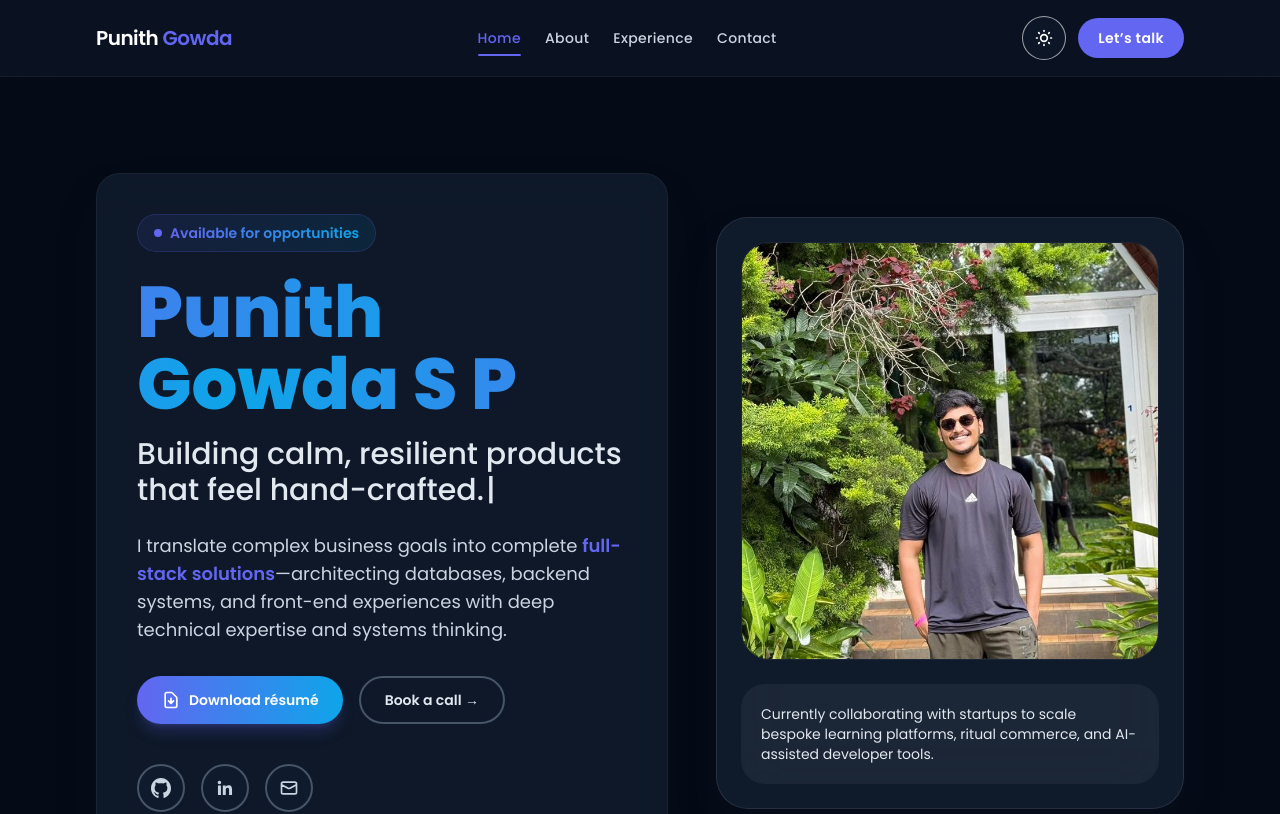
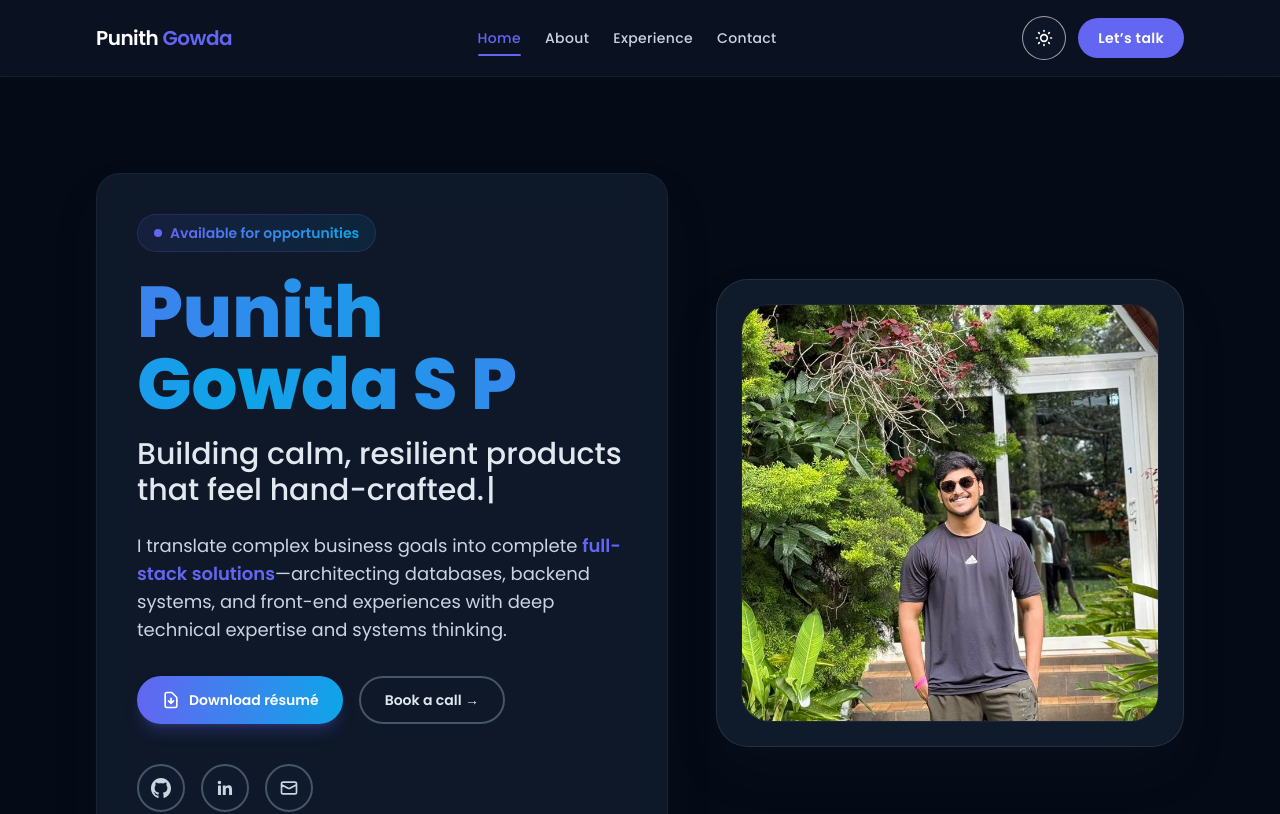
Before and after one commit to i-punithgowda/PunithUnplugged, a React (Vite) app: page / in a window 1280 px wide. Shown: the top 814 px of the page. Built offline with nearby package versions, Linux system fonts and the light colour scheme.

Commit message:
removed sub title

```diff
--- a/src/components/Hero.jsx
+++ b/src/components/Hero.jsx
@@ -130,9 +130,7 @@ const Hero = () => {
               <div className="overflow-hidden rounded-[28px] border border-white/40 dark:border-white/5">
                 <img src={profilePicture} alt="Punith Gowda S P" className="w-full object-cover" />
               </div>
-              <div className="mt-6 rounded-2xl bg-brand-muted/70 p-5 text-sm text-slate-600 dark:text-slate-200 dark:bg-white/5">
-                Currently collaborating with startups to scale bespoke learning platforms, ritual commerce, and AI-assisted developer tools.
-              </div>
+
             </div>
           </div>
         </div>
```
